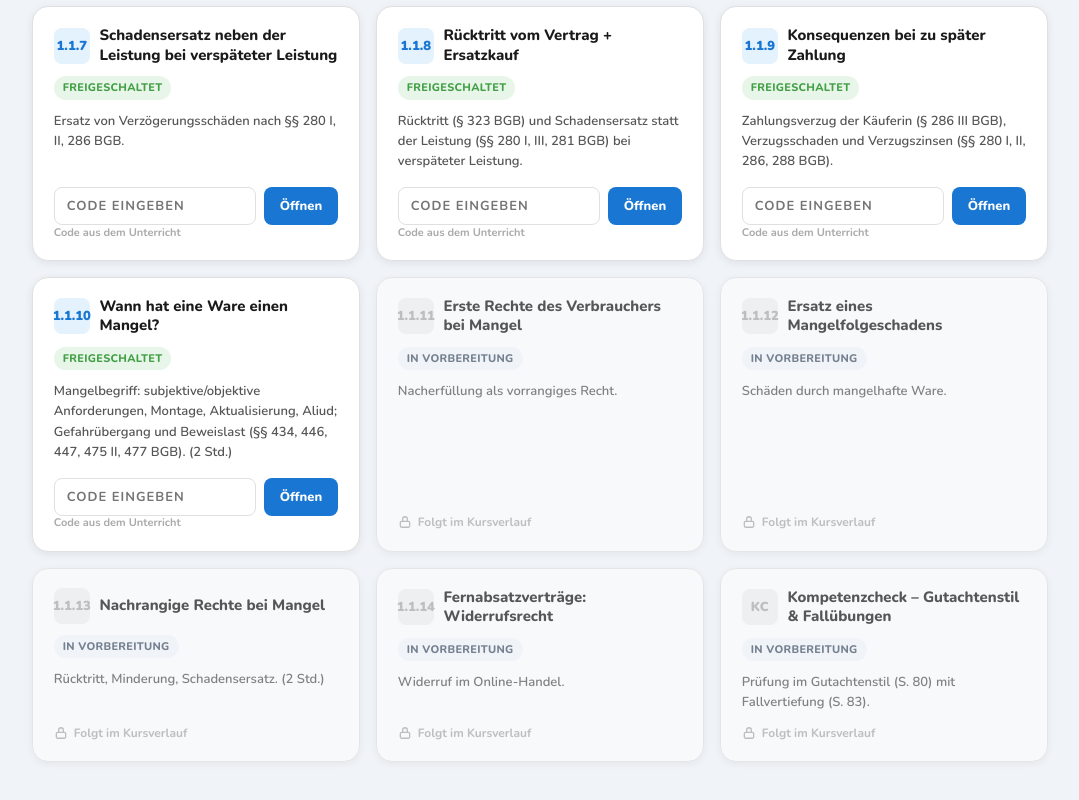
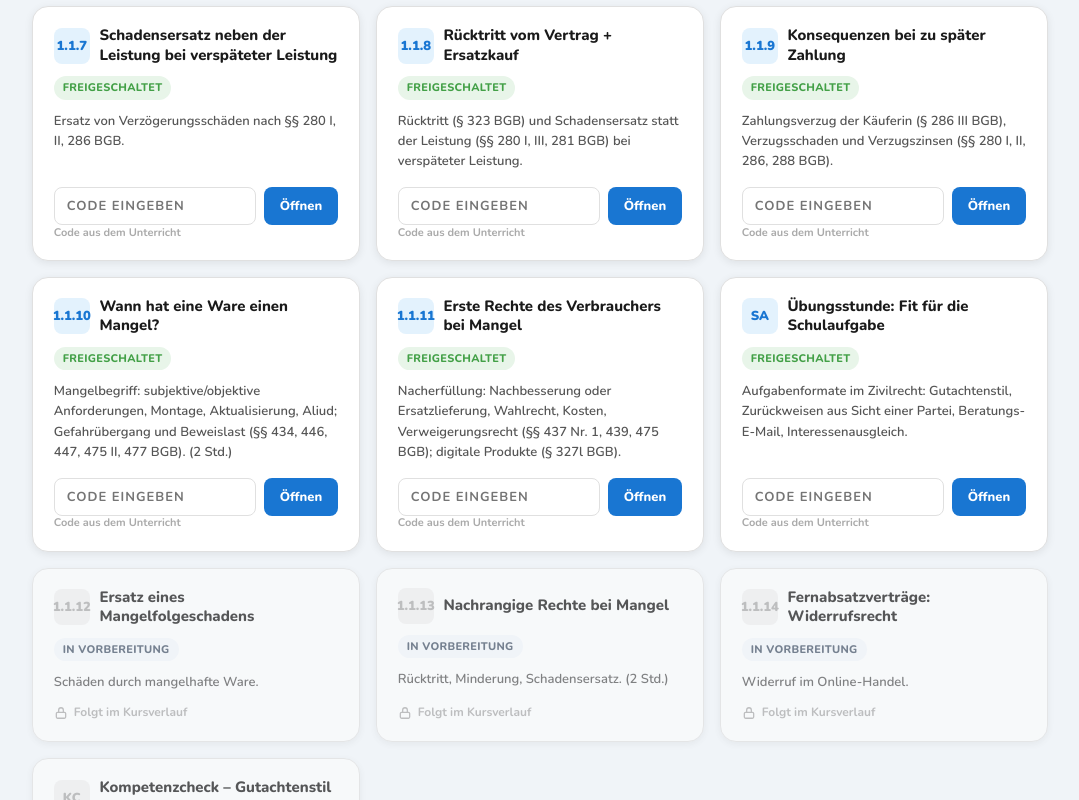
Before and after one commit to Georg-KI/WR-13-Recht, a plain HTML site: page index.html in a window 1280 px wide. Shown: the part 948-1748 px from the top of the page, without its empty margins (100-1179 px from the left). Drawn offline with nearby package versions, Linux system fonts and the light colour scheme.

Commit message:
Update unlocked hours and add new lesson cards
Updated the number of unlocked hours and added new cards for completed lessons.

```diff
--- a/index.html
+++ b/index.html
@@ -140,7 +140,7 @@ body{font-family:'Nunito',sans-serif;background:var(--bg-page);color:var(--text)
     <div class="hero-stats">
       <div class="hero-stat"><b>4</b><span>Teilbereiche</span></div>
       <div class="hero-stat"><b>~42</b><span>Stunden gesamt</span></div>
-      <div class="hero-stat"><b>10</b><span>freigeschaltet</span></div>
+      <div class="hero-stat"><b>12</b><span>freigeschaltet</span></div>
     </div>
   </div>
 
@@ -263,8 +263,29 @@ body{font-family:'Nunito',sans-serif;background:var(--bg-page);color:var(--text)
         <div class="card-gate"></div>
       </div>
 
-      <!-- 1.1.11 – 1.1.14 GESPERRT -->
-      <div class="card locked"><div class="card-top"><div class="card-num">1.1.11</div><div class="card-title">Erste Rechte des Verbrauchers bei Mangel</div></div><span class="card-status status-soon">IN VORBEREITUNG</span><div class="card-desc">Nacherfüllung als vorrangiges Recht.</div></div>
+      <!-- 1.1.11 FERTIG -->
+      <div class="card ready" data-hash="153b7956980fea79060019c5c1bf94437da5aaa4d5ebde8fe772472d4832eafb" data-url="wr_q13_1-1-11_nacherfuellung.html">
+        <div class="card-top">
+          <div class="card-num">1.1.11</div>
+          <div class="card-title">Erste Rechte des Verbrauchers bei Mangel</div>
+        </div>
+        <span class="card-status status-ready">FREIGESCHALTET</span>
+        <div class="card-desc">Nacherfüllung: Nachbesserung oder Ersatzlieferung, Wahlrecht, Kosten, Verweigerungsrecht (§§ 437 Nr. 1, 439, 475 BGB); digitale Produkte (§ 327l BGB).</div>
+        <div class="card-gate"></div>
+      </div>
+
+      <!-- ÜBUNG SCHULAUFGABE -->
+      <div class="card ready" data-hash="e2fa2cf6b47362f95c08e12ee38ffb57220347c4381136c1b84fdfa6747a55d1" data-url="wr_q13_1-1-ue_schulaufgabe.html">
+        <div class="card-top">
+          <div class="card-num">SA</div>
+          <div class="card-title">Übungsstunde: Fit für die Schulaufgabe</div>
+        </div>
+        <span class="card-status status-ready">FREIGESCHALTET</span>
+        <div class="card-desc">Aufgabenformate im Zivilrecht: Gutachtenstil, Zurückweisen aus Sicht einer Partei, Beratungs-E-Mail, Interessenausgleich.</div>
+        <div class="card-gate"></div>
+      </div>
+
+      <!-- 1.1.12 – 1.1.14 GESPERRT -->
       <div class="card locked"><div class="card-top"><div class="card-num">1.1.12</div><div class="card-title">Ersatz eines Mangelfolgeschadens</div></div><span class="card-status status-soon">IN VORBEREITUNG</span><div class="card-desc">Schäden durch mangelhafte Ware.</div></div>
       <div class="card locked"><div class="card-top"><div class="card-num">1.1.13</div><div class="card-title">Nachrangige Rechte bei Mangel</div></div><span class="card-status status-soon">IN VORBEREITUNG</span><div class="card-desc">Rücktritt, Minderung, Schadensersatz. (2 Std.)</div></div>
       <div class="card locked"><div class="card-top"><div class="card-num">1.1.14</div><div class="card-title">Fernabsatzverträge: Widerrufsrecht</div></div><span class="card-status status-soon">IN VORBEREITUNG</span><div class="card-desc">Widerruf im Online-Handel.</div></div>
```
